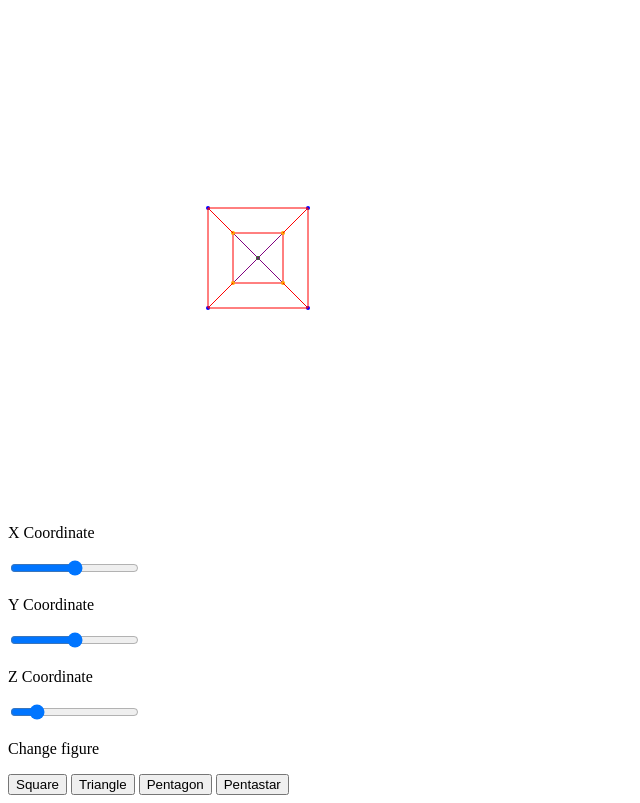
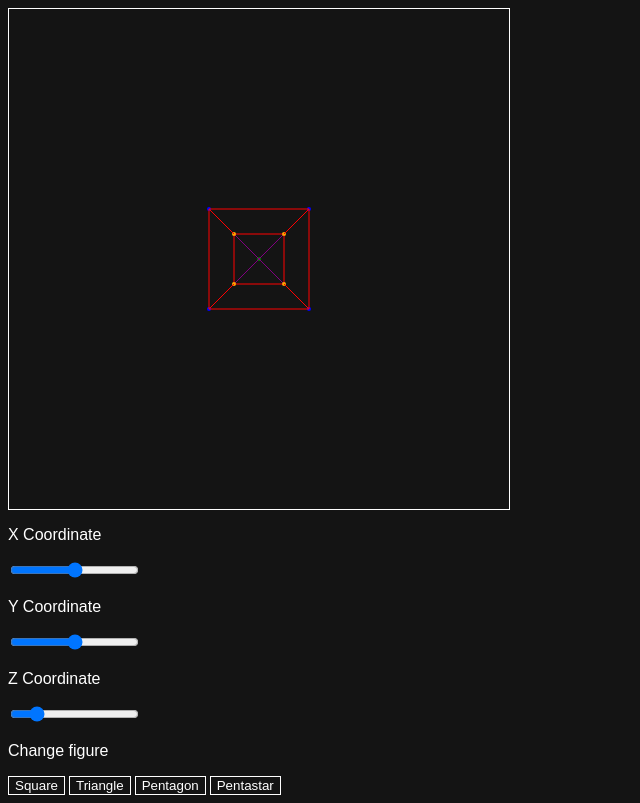
Before and after one commit to PositiveCHEEK/3D-Projection, a plain HTML site: page index.html in a window 1280 px wide. Shown: the whole page, without its empty margins (0-640 px from the left). Drawn offline with Linux system fonts and the light colour scheme.

Commit message:
Update index.html

```diff
--- a/index.html
+++ b/index.html
@@ -1,7 +1,7 @@
 <!DOCTYPE html>
 <html>
 <head>
-    <link rel="styesheet" href="css/styles.css">
+    <link rel="stylesheet" href="css/styles.css">
 </head>
 <body>
     <div style="width: 500px; height: 500px">
```
